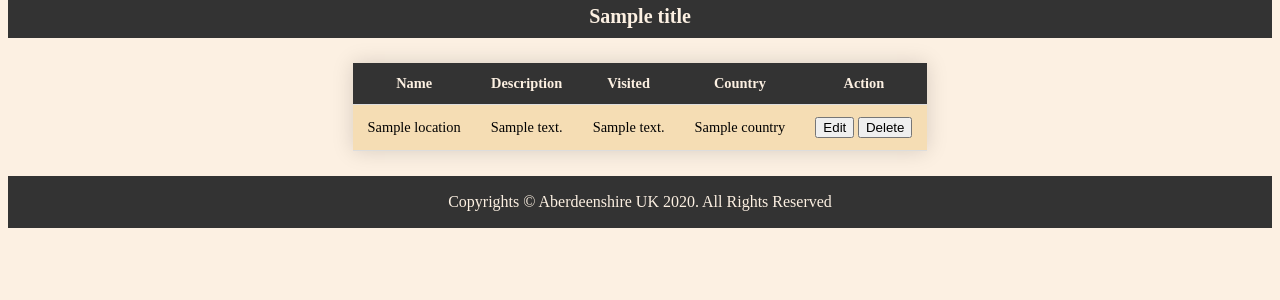
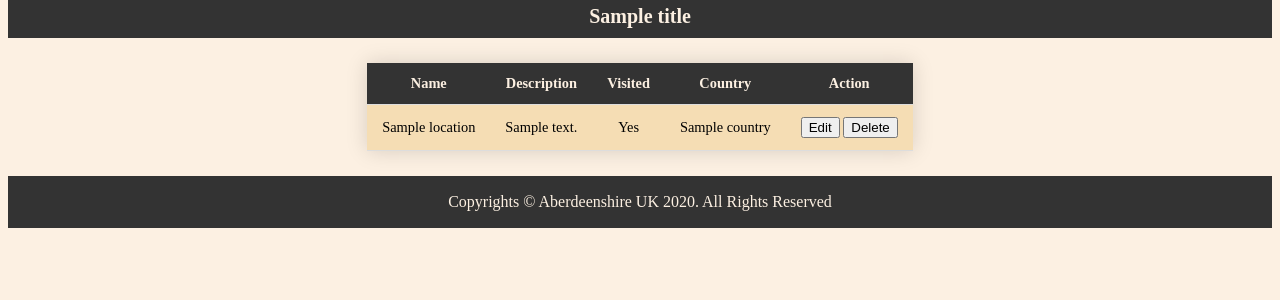
Before and after one commit to Michalju/PhotoApp, a Flask app: template templates/locations/view.html in a window 1280 px wide. Shown: the part 65-365 px from the top of the page. Run offline with Flask 2, Linux system fonts and the light colour scheme; the template is opened without the code that fills it: most values are stand-ins (such as "Sample title", 1, 10 or a date in 2020).

Commit message:
improved location view by making text centered and used Yes/No for visited/notvisited

```diff
--- a/static/css/tables.css
+++ b/static/css/tables.css
@@ -17,6 +17,7 @@
 .styled-table th,
 .styled-table td {
     padding: 12px 15px;
+    text-align: center;
 }
 .styled-table tbody tr {
   border-bottom: 1px solid #dddddd;
--- a/templates/locations/view.html
+++ b/templates/locations/view.html
@@ -13,7 +13,12 @@
     <tr>
         <td>{{location.name}}</td>
         <td>{{location.description}}</td>
-        <td>{{location.visited}}</td>
+        <td>{% if location.visited %}
+            Yes
+        {% else %}
+            No
+        {% endif %}
+        </td>
         <td>{{location.country.name}}</td>
         <td class="td_action">
             <form action="/locations" method="POST">
```
